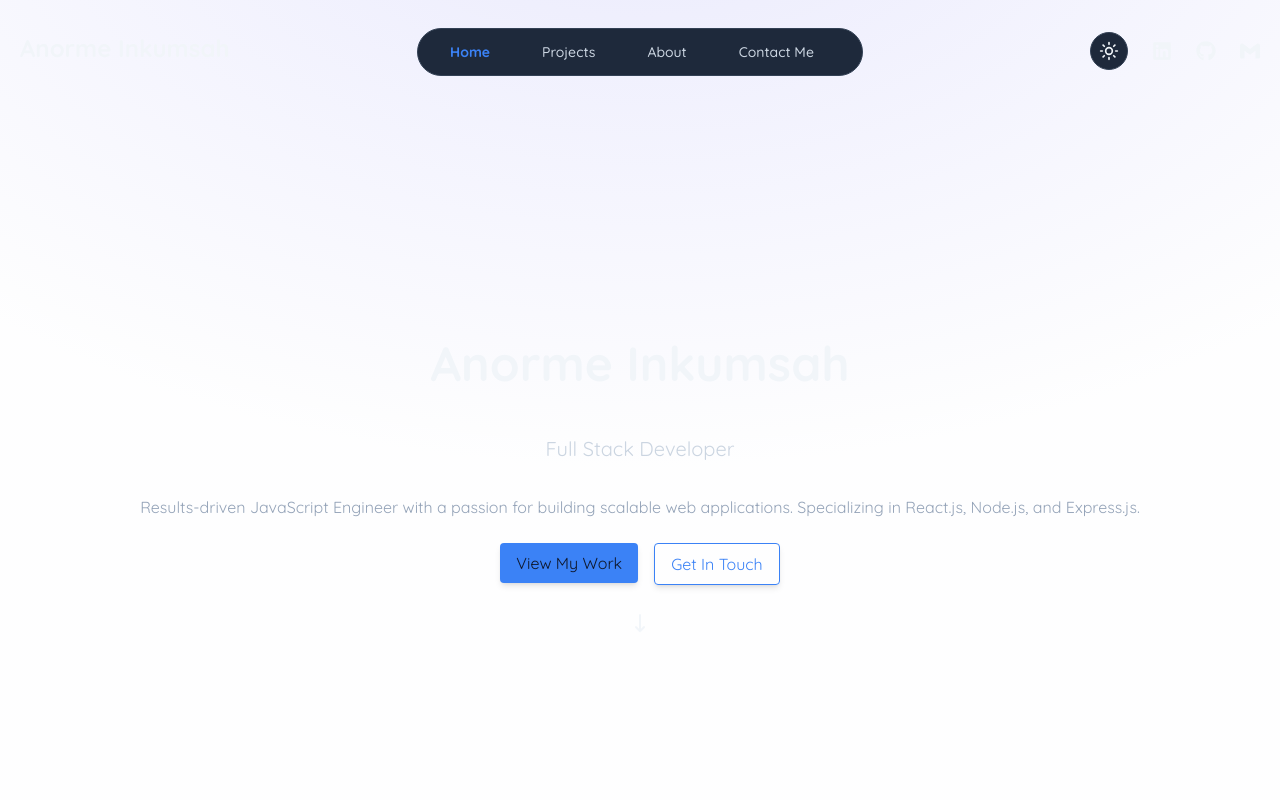
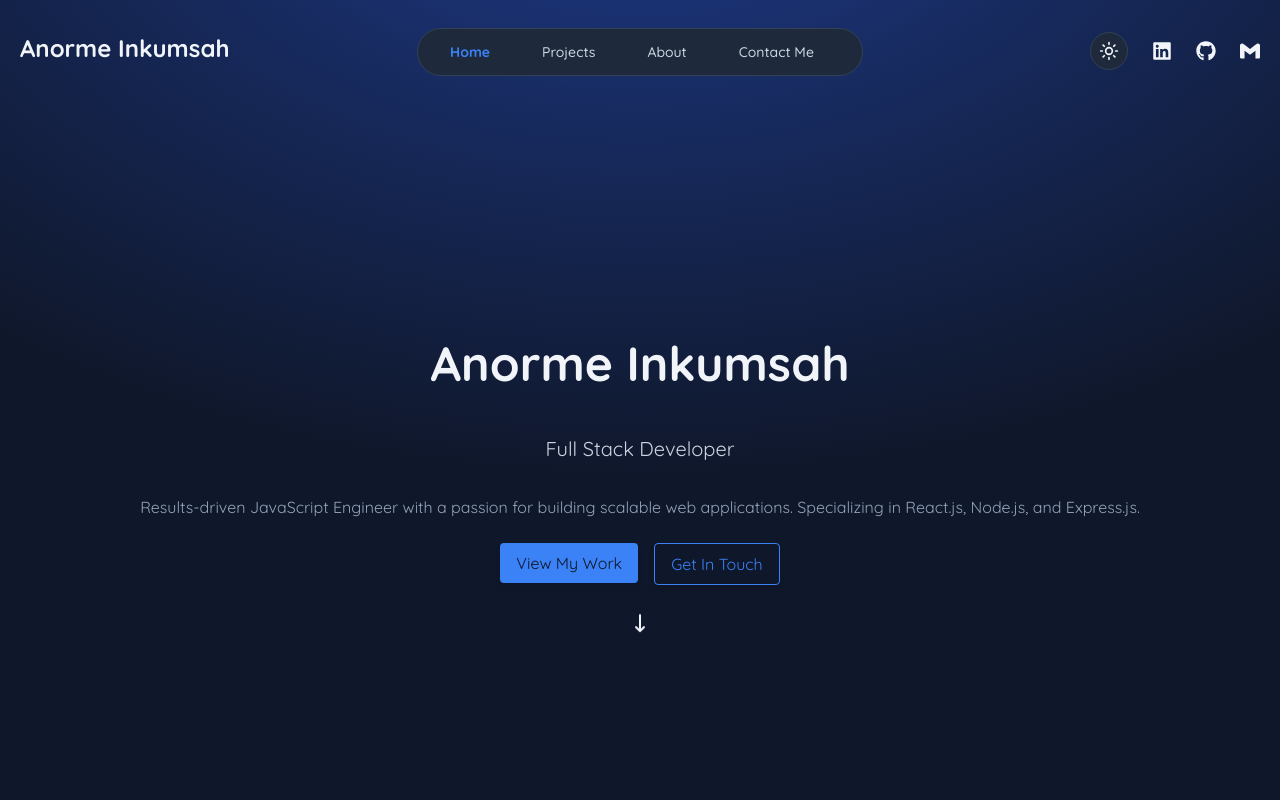
Before and after one commit to Anorme/zerofolio, a React (Vite) app: page / in a window 1280 px wide. Shown: the top 800 px of the page. Built offline with nearby package versions, Linux system fonts and the light colour scheme.

Commit message:
style(App): update background and text color classes for improved theme consistency

```diff
--- a/src/App.jsx
+++ b/src/App.jsx
@@ -39,9 +39,9 @@ const App = () => {
   },[]);
 
   return (
-    <div className="overflow-x-hidden text-neutral-300 antialiased selection:bg-cyan-300 selection:text-cyan-900">
+    <div className="overflow-x-hidden text-text antialiased selection:bg-primary-light selection:text-primary">
       <div className="fixed top-0 -z-10 h-full w-full">
-        <div className="absolute inset-y-0 z-[-2] min-h-screen w-full bg-gray-50 bg-[radial-gradient(ellipse_80%_80%_at_50%_-20%,#d9d8ff7f,#ffffffe5)] dark:bg-gray-950 dark:bg-[radial-gradient(ellipse_80%_80%_at_50%_-20%,#7877c64b,rgba(255,255,255,0))]"></div>
+        <div className="absolute inset-y-0 z-[-2] min-h-screen w-full bg-bg bg-[radial-gradient(ellipse_80%_80%_at_50%_-20%,var(--color-primary-light),var(--color-background))]"></div>
       </div>
         <Navbar activeSection={activeSection}/>
         <div className="container mt-5 mx-auto px-8">
```
